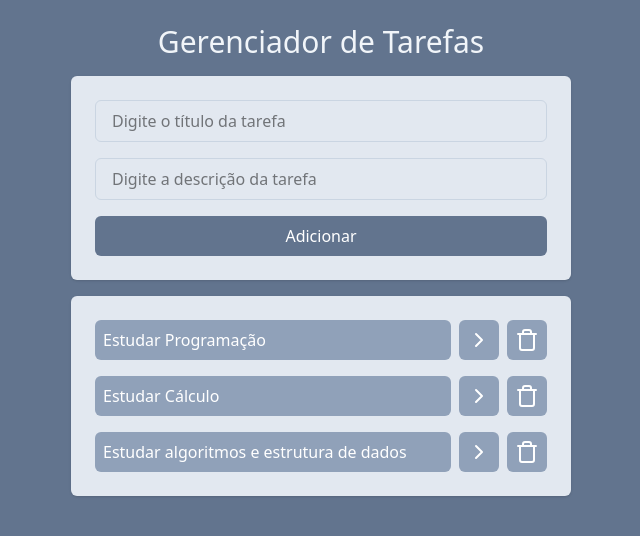
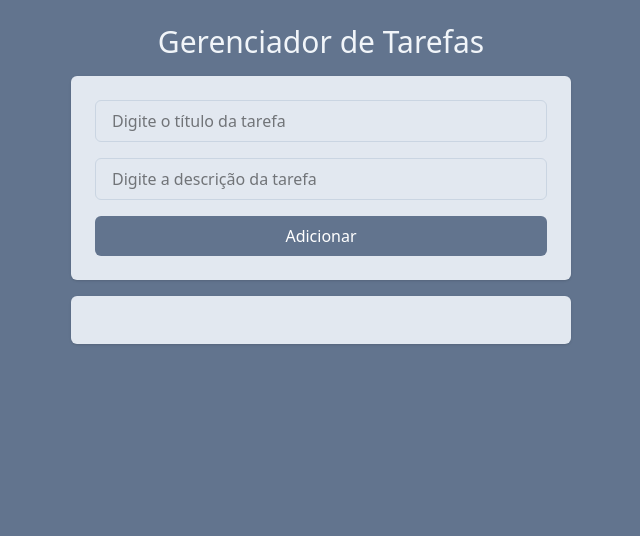
Before and after one commit to nathangpulido/Gerenciador-de-tarefas-com-React, a React (Vite) app: page / in a window 1280 px wide. Shown: the top 536 px of the page, without its empty margins (319-959 px from the left). Built offline with nearby package versions, Linux system fonts and the light colour scheme.

Commit message:
Feat:Adicionando persistência de dados com o uso do localstorage do navegador

```diff
--- a/src/App.jsx
+++ b/src/App.jsx
@@ -1,29 +1,16 @@
 import Tasks from "./components/Tasks";
 import AddTask from "./components/AddTask";
-import { useState } from "react";
+import { useEffect, useState } from "react";
 import { v4 } from "uuid";
 
 function App() {
-  const [tasks, setTasks] = useState([
-    {
-      id: 1,
-      title: "Estudar Programação",
-      description: "Aprofundar os conhecimentos em React",
-      isCompleted: false,
-    },
-    {
-      id: 2,
-      title: "Estudar Cálculo",
-      description: "Estudar toda a base necessária para ingressar no cálculo",
-      isCompleted: false,
-    },
-    {
-      id: 3,
-      title: "Estudar algoritmos e estrutura de dados",
-      description:
-        "Revisar a base de algoritmos de ordenação e as principais estrutura de dados e como implementar",
-    },
-  ]);
+  const [tasks, setTasks] = useState(
+    JSON.parse(localStorage.getItem("tasks")) || []
+  );
+
+  useEffect(() => {
+    localStorage.setItem("tasks", JSON.stringify(tasks));
+  }, [tasks]);
 
   function onTaskClick(taskId) {
     const newTasks = tasks.map((task) => {
--- a/src/components/AddTask.jsx
+++ b/src/components/AddTask.jsx
@@ -12,14 +12,14 @@ function AddTask({ onAddTaskSubmit }) {
         className="border border-slate-300 outline-slate-400 px-4 py-2 rounded-md"
         value={title}
         onChange={(event) => setTitle(event.target.value)}
-      ></input>
+      />
       <input
         type="text"
         placeholder="Digite a descrição da tarefa"
         className="border border-slate-300 outline-slate-400 px-4 py-2 rounded-md"
         value={description}
         onChange={(event) => setDescription(event.target.value)}
-      ></input>
+      />
       <button
         onClick={() => {
           // Verificar se o título e a descrição estão preenchidos
```
